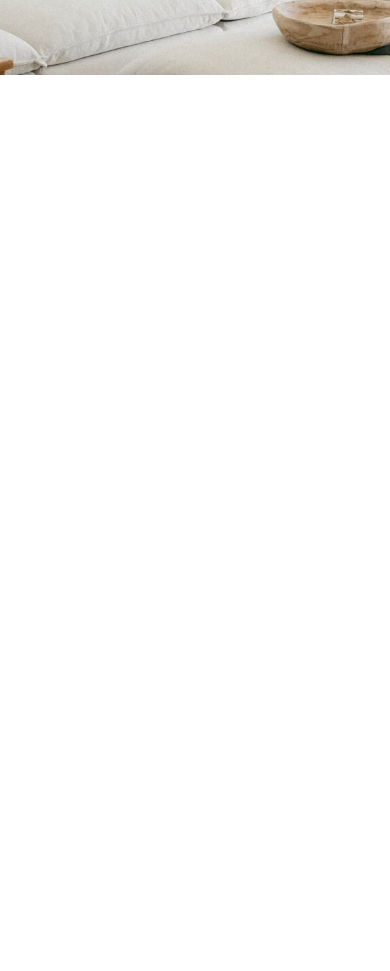
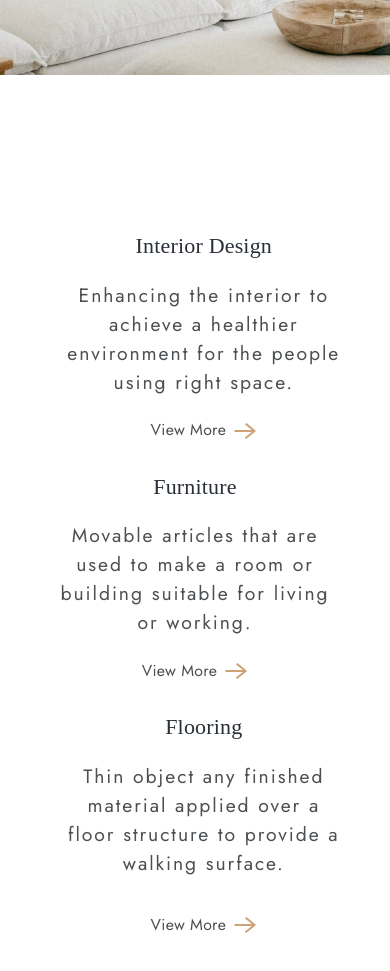
Before and after one commit to ozodbek-1234/intro16, a plain HTML site: page index.html in a window 390 px wide. Shown: the part 583-1554 px from the top of the page. Before the commit the page ends 844 px from the top, so only its background shows below. Drawn offline with Linux system fonts and the light colour scheme.

Commit message:
add information section

```diff
--- a/css/main.css
+++ b/css/main.css
@@ -87,6 +87,15 @@ body {
     max-width: 1240px;
     padding: 0 2rem;
     margin: 0 auto;
+}
+/* section title */
+.section--title {
+    font-family: var(--serif);
+    font-weight: 400;
+    font-size: 2.5rem;
+    line-height: 1.56;
+    letter-spacing: normal;
+    color: var(--color-secondary);
 }
 
 
@@ -266,7 +275,7 @@ body {
     color: var(--blue-bg-color);
 }
 .site-btn:hover .site-btn__icon {
-    animation: arrowAnimetion 2s linear ;
+    animation: arrowAnimetion 2s linear;
 }
 .site-btn:hover .site-btn__icon svg path {
     stroke: var(--blue-bg-color);
@@ -311,14 +320,118 @@ body {
     }
 }
 
+.informetion {
+    margin-top: 10rem;
+    margin-bottom: 10rem;
+    padding: 7.5rem 4.2rem 7rem;
+}
+.information__list {
+    display: flex;
+    justify-content: space-between;
+    text-align: center;
+    list-style: none;
+    flex-wrap: wrap;
+}
+.information__item {
+    width: 100%;
+    max-width: 297px;
+}
+.information__item:nth-child(1) {
+    width: 100%;
+    max-width: 317px;
+}
+.information__title {
+    margin-bottom: 17px;
+    letter-spacing: 0.008em;
+}
+.information__item:not(:last-child) {
+    margin-right: 5rem;
+}
+.information__text {
+    margin-bottom: 3.5rem;
+}
+.information__item:last-child .information__text{
+    margin-bottom: 5.8rem;
+}
+.information__link {
+    display: inline-flex;
+    align-items: center;
+    font-size: 1.8rem;
+    font-weight: 400;
+    line-height: 1.5;
+    letter-spacing: 0.02em;
+    color: var(--color-text);
+}
+.information__link span {
+    margin-right: 0.8rem;
+}
+.information__link img {
+    width: 24px;
+    height: 17px;
+    object-fit: contain;
+    object-position: center;
+}
+.information__link:hover img {
+    animation: arrowAnimetion 2s linear;}
 
 @media only screen and (max-width:1200px) {
 
 }
 @media only screen and (max-width:992px) {
+    .hero__text {
+        text-shadow: 0px 0px 3px #fff;
+    }
 
 }
-@media only screen and (max-width:810px) {
+@media only screen and (max-width:1095px) {
+    .information__list {
+        flex-wrap: wrap;
+        justify-content: center;
+    }
+    .information__item:last-child {
+        margin-left: auto;
+        margin-right: auto;
+        margin-top: 2rem;
+    }
+    .information__item:not(:last-child) {
+        margin-right: 0;
+    }
+    .information__item:not(:last-child){
+        margin-right: 2rem;
+    }
+    .information__item:last-child .information__text{
+        margin-bottom: 3.5rem;
+    }
+
+}
+@media only screen and (max-width:776px){
+    .information__list {
+        flex-direction: column;
+        align-items: center;
+    }
+    .information__item {
+        width: 100%;
+        max-width: 600px;
+    }
+    .information__item:first-child {
+        margin-right: 0;
+        width: 100%;
+        max-width: 600px;
+    }
+    .information__item:last-child {
+        margin: 0;
+    }
+    .information__item:not(:first-child) {
+        margin-top: 3rem;
+    }
+    .information__text {
+        margin-bottom: 2rem;
+    }
+    .information__text:first-child .information__text {
+        margin-bottom: 2rem;
+    }
+}
+@media only screen and (max-width:810px){
     .sitenav {
         display: none;
     }
@@ -347,6 +460,9 @@ body {
     .hero__text {
         max-width: 400px;
     }
+    .information {
+        padding: 0;
+    }
 
 }
 @media only screen and (max-width:480px) {
--- a/index.html
+++ b/index.html
@@ -63,6 +63,40 @@
             </div>
         </section>
 
+
+        <div class="informetion">
+            <div class="container information__container">
+                <ul class="information__list">
+                    <li class="information__item">
+                        <h3 class="information__title section--title">Interior Design</h3>
+                        <p class="information__text">Enhancing the interior to achieve a
+                         healthier environment for the people using right space.</p>
+                         <a class="information__link" href="#">
+                            <span>View More</span>
+                            <img src="./images/SVG/erow-ringt.svg" alt="" width="24" height="17">
+                         </a>
+                    </li>
+                    <li class="information__item">
+                        <h3 class="information__title section--title">Furniture</h3>
+                        <p class="information__text">Movable articles that are used to make a room or building
+                            suitable for living or working.</p>
+                         <a class="information__link" href="#">
+                            <span>View More</span>
+                            <img src="./images/SVG/erow-ringt.svg" alt="" width="24" height="17">
+                         </a>
+                    </li>
+                    <li class="information__item">
+                        <h3 class="information__title section--title">Flooring</h3>
+                        <p class="information__text">Thin object any finished material applied over a
+                             floor structure to provide a walking surface.</p>
+                         <a class="information__link" href="#">
+                            <span>View More</span>
+                            <img src="./images/SVG/erow-ringt.svg" alt="" width="24" height="17">
+                         </a>
+                    </li>
+                </ul>
+            </div>
+        </div>
     </main>
 </body>
 </html>
```
Also changed, not shown: images/SVG/erow-ringt.svg (added).
